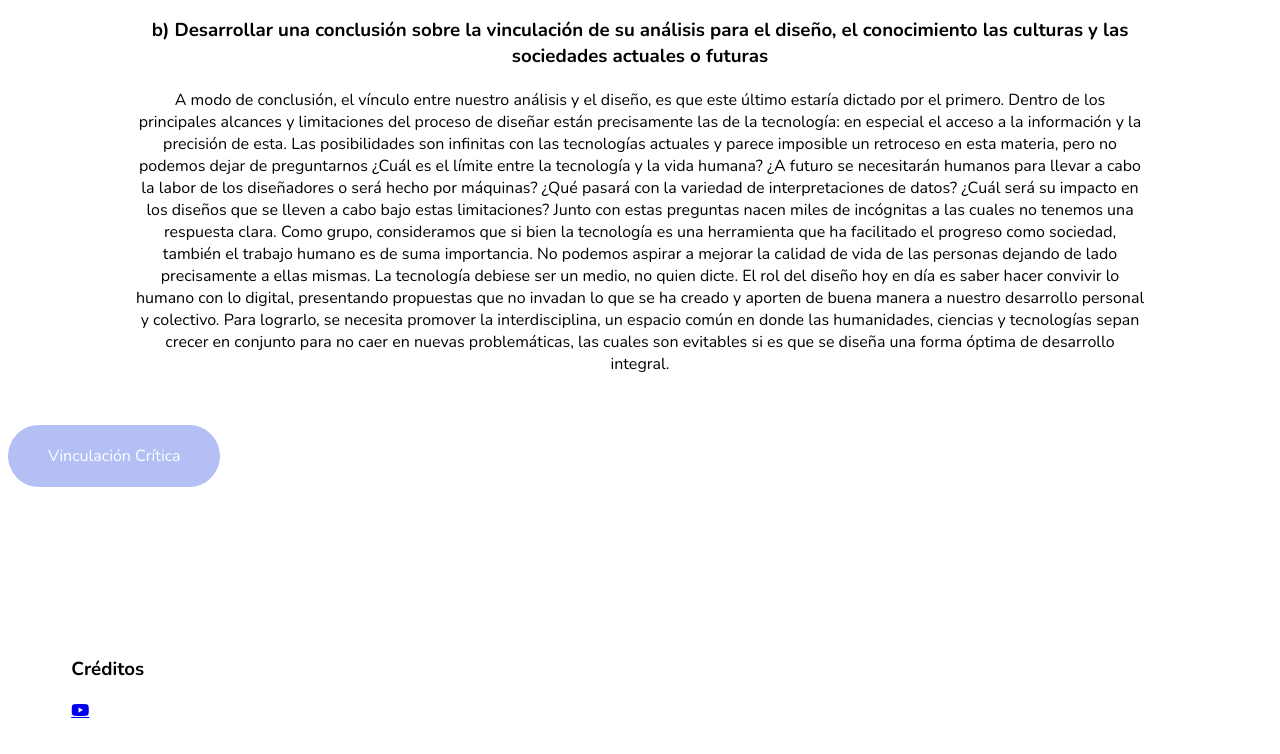
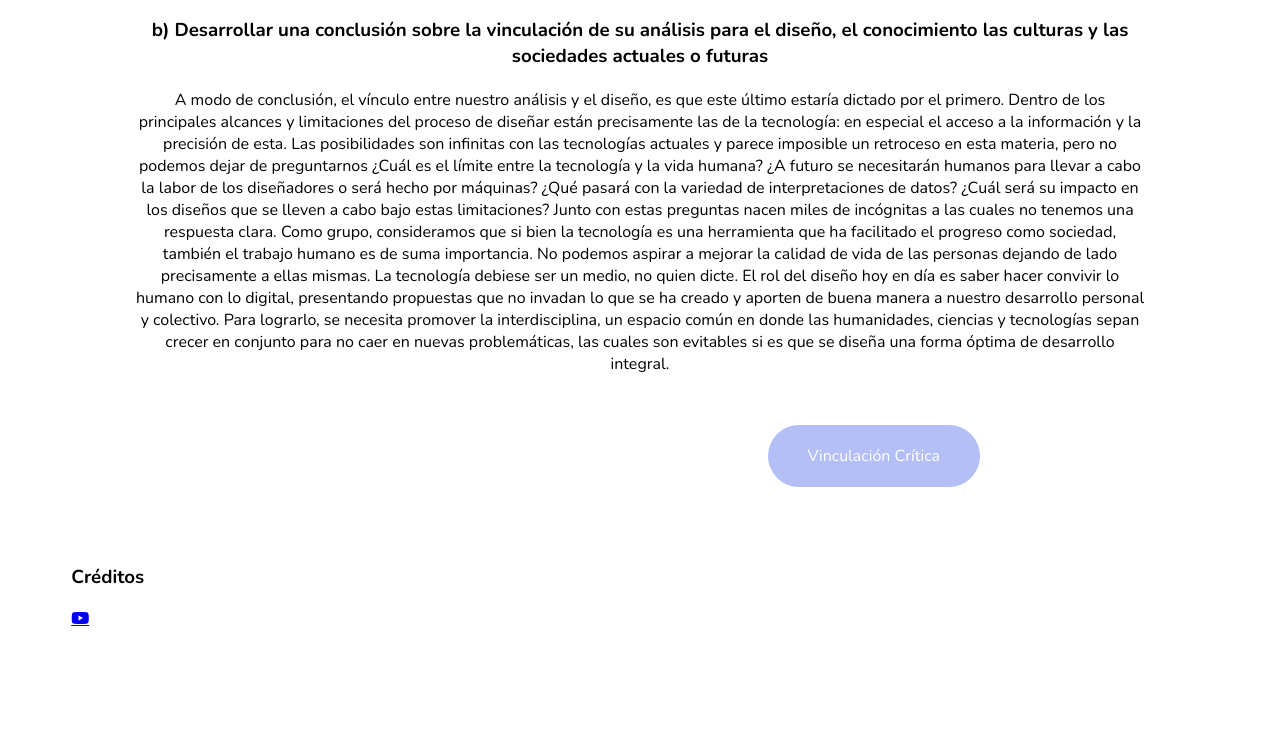
Before and after one commit to Tokytoo/m02-g17, a plain HTML site: page index.html in a window 1280 px wide. Shown: the part 4874-5628 px from the top of the page. After the commit the page ends 5592 px from the top, so only its background shows below. Drawn offline with nearby package versions, Linux system fonts and the light colour scheme.

Commit message:
creditos y botón final css

```diff
--- a/index.html
+++ b/index.html
@@ -112,7 +112,7 @@ Las posibilidades son infinitas con las tecnologías actuales y parece imposible
 Como grupo, consideramos que si bien la tecnología es una herramienta que ha facilitado el progreso como sociedad, también el trabajo humano es de suma importancia. No podemos aspirar a mejorar la calidad de vida de las personas dejando de lado precisamente a ellas mismas. La tecnología debiese ser un medio, no quien dicte. El rol del diseño hoy en día es saber hacer convivir lo humano con lo digital, presentando propuestas que no invadan lo que se ha creado y aporten de buena manera a nuestro desarrollo personal y colectivo. Para lograrlo, se necesita promover la interdisciplina, un espacio común en donde las humanidades, ciencias y tecnologías sepan crecer en conjunto para no caer en nuevas problemáticas, las cuales son evitables si es que se diseña una forma óptima de desarrollo integral.
          </p>
 
-    		<a href="#" class="presentation__cta">Vinculación Crítica</a>
+    		<a href="#" class="presentation__cta3">Vinculación Crítica</a>
     	</section>
     </main>
 
--- a/style.css
+++ b/style.css
@@ -174,14 +174,15 @@ body{
 	text-align: center;
 }
 
-.presentation__cta2{
+.presentation__cta3{
 	display: inline-block;
 	margin-top: 30px;
-	margin: 0 auto;
+	margin:10 auto;
+	right: 300px;
 	background: var(--color-primary);
 	color: #fff;
 	text-decoration: none;
 	padding: var(--boton-padding);
 	border-radius: 40px;
-	text-align: justify;
+	position: absolute;
 }
```
